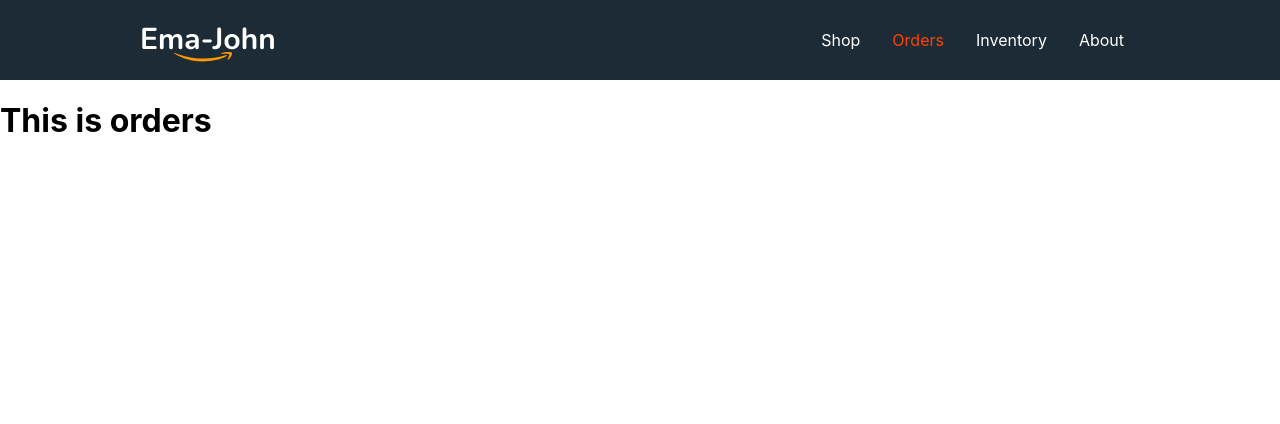
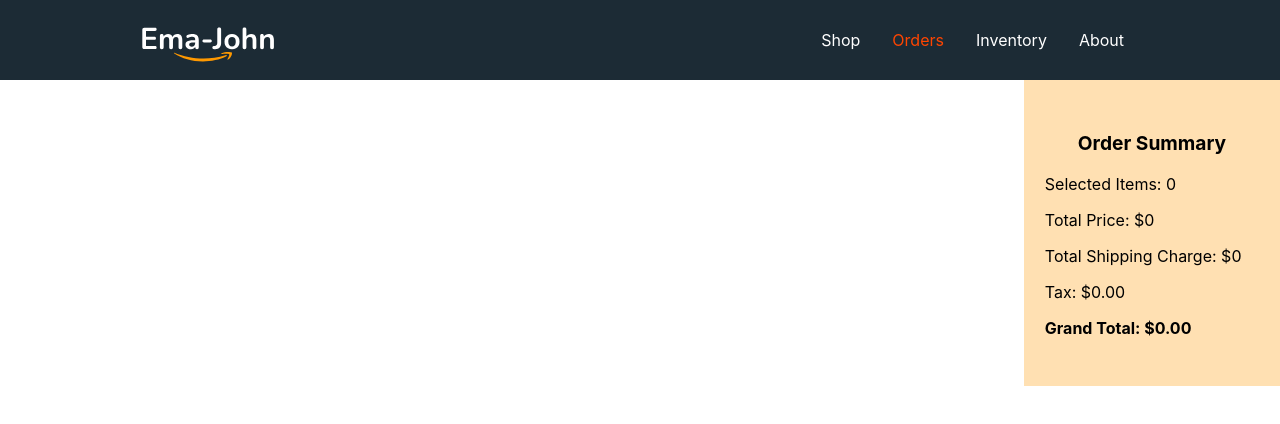
Before and after one commit to mahmud035/48-ema-john-simple-batch-06, a React (Create React App) app: page /orders in a window 1280 px wide. Shown: the top 424 px of the page. Built offline with nearby package versions, Linux system fonts and the light colour scheme.

Commit message:
53-5 Import Cart from loader and Display Shopping cart

```diff
--- a/src/Components/Cart/Cart.js
+++ b/src/Components/Cart/Cart.js
@@ -2,6 +2,7 @@
 import './Cart.css';
 
 const Cart = ({ cart }) => {
+  console.log('cart', cart);
   let total = 0;
   let shipping = 0;
   let quantity = 0;
--- a/src/Components/Orders/Orders.js
+++ b/src/Components/Orders/Orders.js
@@ -1,12 +1,18 @@
-import React from 'react';
+import React, { useState } from 'react';
 import { useLoaderData } from 'react-router-dom';
+import Cart from '../Cart/Cart';
 
 const Orders = () => {
-  const products = useLoaderData();
+  //* { products: products, initialCart: initialCart }
+  const { products, initialCart } = useLoaderData();
+  const [cart, setCart] = useState(initialCart);
 
   return (
-    <div>
-      <h1>This is orders</h1>
+    <div className="shop-container">
+      <div className="product-container"></div>
+      <div className="cart-container">
+        <Cart cart={cart}></Cart>
+      </div>
     </div>
   );
 };
--- a/src/Loaders/productsAndCartLoader.js
+++ b/src/Loaders/productsAndCartLoader.js
@@ -4,12 +4,11 @@
   //* get Products
   const productsData = await fetch('products.json');
   const products = await productsData.json();
-  // console.log(products);
 
   //* get cart
   const savedCart = getStoredCart();
-  const previousCart = [];
-  // console.log('savedCart', savedCart);
+  const initialCart = [];
+
   for (const id in savedCart) {
     const addedProduct = products.find((product) => product.id === id);
 
@@ -17,10 +16,9 @@
       const quantity = savedCart[id];
       // console.log(id, quantity);
       addedProduct.quantity = quantity;
-      previousCart.push(addedProduct);
-      console.log(previousCart);
+      initialCart.push(addedProduct);
     }
   }
 
-  return { products, previousCart };
+  return { products, initialCart }; //* object shortcut
 };
```
